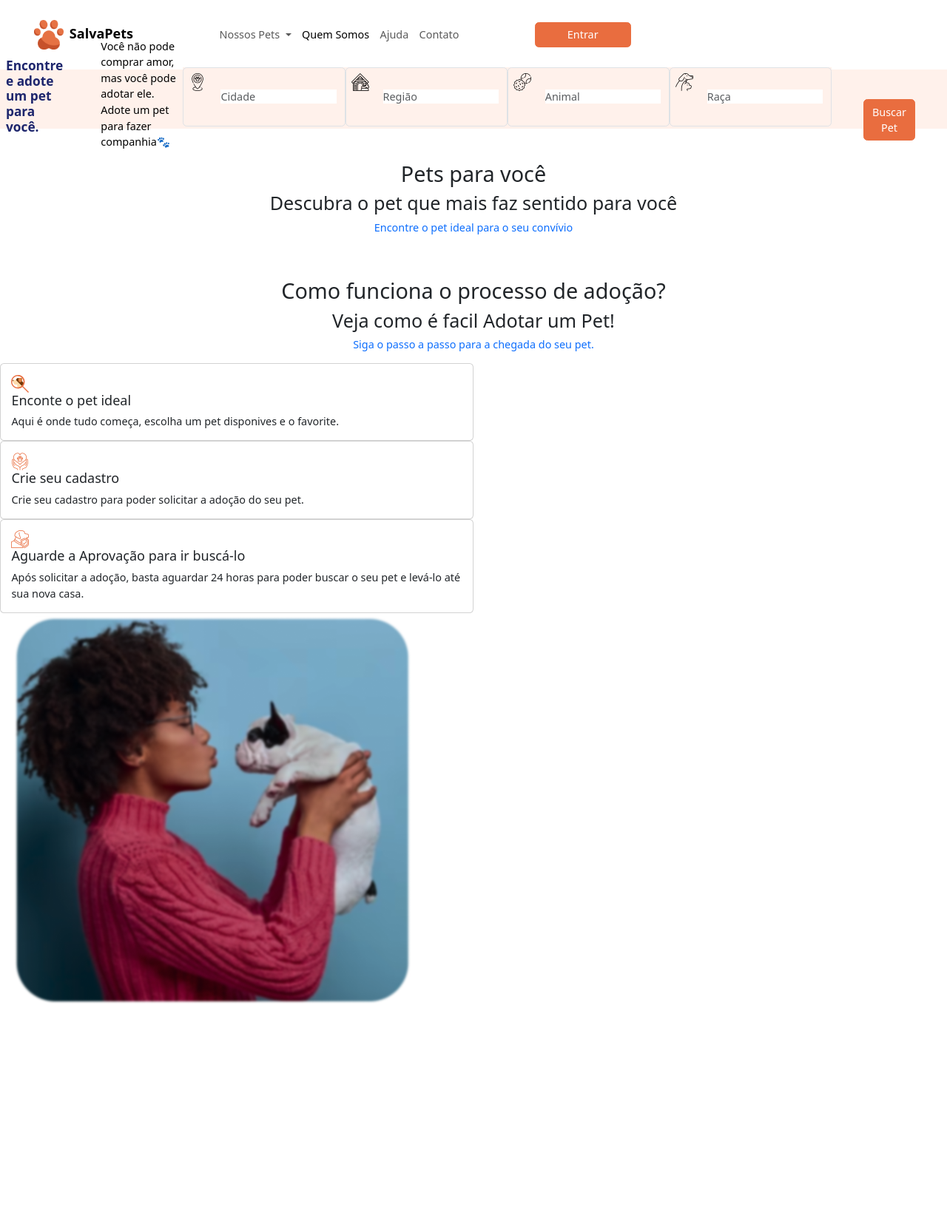
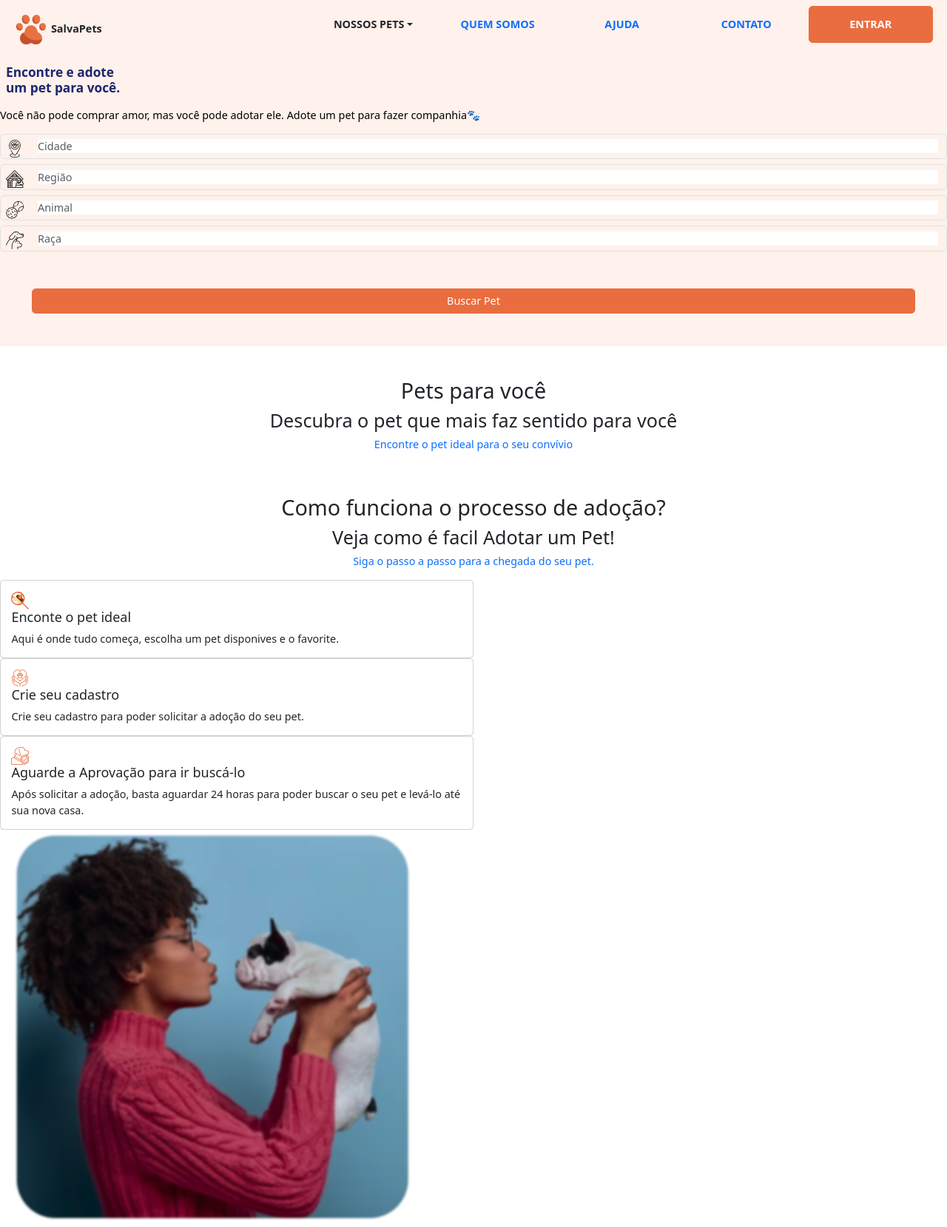
Before and after one commit to ZimboSebastiao/salva-pets2, a PHP site: page /home.php in a window 1280 px wide. Shown: the whole page at 74% size. Before the commit the page ends 1356 px from the top, so only its background shows below. Run offline with PHP 8.4, Linux system fonts and the light colour scheme.

Commit message:
Arrumando o menu da home

```diff
--- a/adocao.php
+++ b/adocao.php
@@ -242,6 +242,7 @@
 
 
   <script src="https://cdn.jsdelivr.net/npm/bootstrap@5.3.1/dist/js/bootstrap.bundle.min.js" integrity="sha384-HwwvtgBNo3bZJJLYd8oVXjrBZt8cqVSpeBNS5n7C8IVInixGAoxmnlMuBnhbgrkm" crossorigin="anonymous"></script>
+
   <script src="js/menu.js"></script>
 </body>
 
--- a/assets/css/styles.css
+++ b/assets/css/styles.css
@@ -415,6 +415,8 @@ h1 {
     background-color: #fff1eb;
 }
 
+.menu-color {background-color: #fff1eb !important;}
+
 .form-control, ::placeholder{
     /* background-color: #FFF1EB; */
     background-color: #ffffff;
--- a/home.php
+++ b/home.php
@@ -13,50 +13,41 @@
 <body>
 
 
-<header>
-  <!-- Menu Responsivo -->
-  <nav class="navbar navbar-expand-lg static-top dividir cont px-5">
+<!-- ======== CABEÇALHO ======== -->
+<header class="menu-color">
+  <div class="limitador">
     <a class="navbar-brand customize" href="#">
       <img src="icones/pet1.png" alt="..." height="46">
       SalvaPets
     </a>
+    <nav>
+        <h2><a href="" class="icone">
+          <svg xmlns="http://www.w3.org/2000/svg" width="16" height="16" fill="currentColor" class="bi bi-list-nested" viewBox="0 0 16 16">
+            <path fill-rule="evenodd" d="M4.5 11.5A.5.5 0 0 1 5 11h10a.5.5 0 0 1 0 1H5a.5.5 0 0 1-.5-.5zm-2-4A.5.5 0 0 1 3 7h10a.5.5 0 0 1 0 1H3a.5.5 0 0 1-.5-.5zm-2-4A.5.5 0 0 1 1 3h10a.5.5 0 0 1 0 1H1a.5.5 0 0 1-.5-.5z"/>
+          </svg>
+        </a></h2>
 
-    <div class="espaco">
-
-    <div>
-      <button class="navbar-toggler" type="button" data-bs-toggle="collapse" data-bs-target="#navbarSupportedContent" aria-controls="navbarSupportedContent" aria-expanded="false" aria-label="Toggle navigation">
-        <span class="navbar-toggler-icon"></span>
-      </button>
-
-      <div class="collapse navbar-collapse" id="navbarSupportedContent">
-        <ul class="navbar-nav ms-auto cor">
+          <ul class="menu menu-color">
             <li class="nav-item dropdown">
               <a class="nav-link dropdown-toggle" href="#" id="navbarDropdown" role="button" data-bs-toggle="dropdown" aria-expanded="false">
                 Nossos Pets
               </a>
-            <ul class="dropdown-menu dropdown-menu-end" aria-labelledby="navbarDropdown">
+              <ul class="dropdown-menu dropdown-menu-end menu-color" aria-labelledby="navbarDropdown">
                 <li><a class="dropdown-item" href="#">Cachorros</a></li>
                 <li><a class="dropdown-item" href="#">Gatos</a></li>
               </ul>
             </li>
-          <li class="nav-item">
-            <a class="nav-link active" aria-current="page" href="#">Quem Somos</a>
-          </li>
-          <li class="nav-item">
-            <a class="nav-link" href="#">Ajuda</a>
-          </li>
-          <li class="nav-item">
-            <a class="nav-link" href="#">Contato</a>
-          </li>
+            <li><a href="#">Quem Somos</a></li>
+            <li><a href="#">Ajuda</a></li>
+            <li><a href="#">Contato</a></li>
+            <li><a  href="login.php" class="btn btn-primary"  tabindex="-1" role="button" aria-disabled="true">Entrar</a></li>
           </ul>
+
+    </nav>
   </div>
-    </div>
-  </div>
-</div>
-<a  href="login.php" class="btn btn-primary px-5"  tabindex="-1" role="button" aria-disabled="true">Entrar</a>
-  </nav>
 
-  <div class="cabecalho ">
+</header>
+<div class="cabecalho">
     <h1 class="me-5 ">Encontre e adote <br>
       um pet para você.</h1>
 
@@ -96,94 +87,6 @@
     </div>
 
 </div>
-</header>
-
-
-
-  <!-- <header>
-
-
-    <nav class="navbar navbar-expand-lg  bg-dark static-top">
-      <div class="container w-100">
-        <a class="navbar-brand" href="#">
-          <img src="icones/pet1.png" alt="..." height="46">
-          Salva Pets
-        </a>
-        <button class="navbar-toggler" type="button" data-bs-toggle="collapse" data-bs-target="#navbarSupportedContent" aria-controls="navbarSupportedContent" aria-expanded="false" aria-label="Toggle navigation">
-          <span class="navbar-toggler-icon"></span>
-        </button>
-        <div class="collapse navbar-collapse" id="navbarSupportedContent">
-          <ul class="navbar-nav ms-auto">
-            <li class="nav-item dropdown">
-              <a class="nav-link dropdown-toggle" href="#" id="navbarDropdown" role="button" data-bs-toggle="dropdown" aria-expanded="false">
-                Nossos Pets
-              </a>
-              <ul class="dropdown-menu dropdown-menu-end" aria-labelledby="navbarDropdown">
-                <li><a class="dropdown-item" href="#">Cachorros</a></li>
-                <li><a class="dropdown-item" href="#">Gatos</a></li>
-              </ul>
-            </li>
-            <li class="nav-item">
-              <a class="nav-link active" aria-current="page" href="#">Serviços</a>
-            </li>
-            <li class="nav-item">
-              <a class="nav-link" href="#">Quem Somos</a>
-            </li>
-            <li class="nav-item">
-              <a class="nav-link" href="#">Contato</a>
-            </li>
-            <a href="login.php" class="btn btn-primary px-5" tabindex="-1" role="button" aria-disabled="true">Entrar</a>
-          </ul>
-        </div>
-      </div>
-    </nav>
-
-
-    <div class="cabecalho ">
-      <h1 class="me-5 ">Encontre e adote <br>
-        um pet para você.</h1>
-
-      <p>
-        Você não pode comprar amor,
-        mas você pode adotar ele.
-        Adote um pet para fazer companhia🐾
-      </p>
-
-
-      <div class="input-group mb-2  bg-dark">
-        <img src="icones/pata (1).png" alt="" width="10%">
-        <input type="text" class="form-control cont" aria-label="Sizing example input" aria-describedby="inputGroup-sizing-default" placeholder="Cidade">
-      </div>
-
-
-
-
-
-
-      <div class="input-group mb-2  bg-dark">
-        <img src="icones/pet-house.png" alt="" width="10%">
-        <input type="text" class="form-control cont input-icon" aria-label="Sizing example input" aria-describedby="inputGroup-sizing-default" placeholder="Região">
-      </div>
-
-
-      <div class="input-group mb-2  bg-dark">
-        <img src="icones/bola-de-cachorro (1).png" alt="" width="10%">
-        <input type="text" class="form-control cont" aria-label="Sizing example input" aria-describedby="inputGroup-sizing-default" placeholder="Animal">
-      </div>
-
-      <div class="input-group mb-2  bg-dark">
-        <img src="icones/bicho-de-estimacao (1).png" alt="" width="10%">
-        <input type="text" class="form-control cont" aria-label="Sizing example input" aria-describedby="inputGroup-sizing-default" placeholder="Raça">
-      </div>
-
-
-      <div class="d-grid gap-2 p-5">
-        <button class="btn btn-primary" type="button">Buscar Pet</button>
-      </div>
-
-    </div>
-  </header> -->
-
 
 
 
@@ -248,6 +151,7 @@
   <footer></footer>
 
   <script src="https://cdn.jsdelivr.net/npm/bootstrap@5.3.1/dist/js/bootstrap.bundle.min.js" integrity="sha384-HwwvtgBNo3bZJJLYd8oVXjrBZt8cqVSpeBNS5n7C8IVInixGAoxmnlMuBnhbgrkm" crossorigin="anonymous"></script>
+  <script src="js/menu.js"></script>
 </body>
 
 </html>
```
Lines whose indentation alone changed are shown as unchanged.
